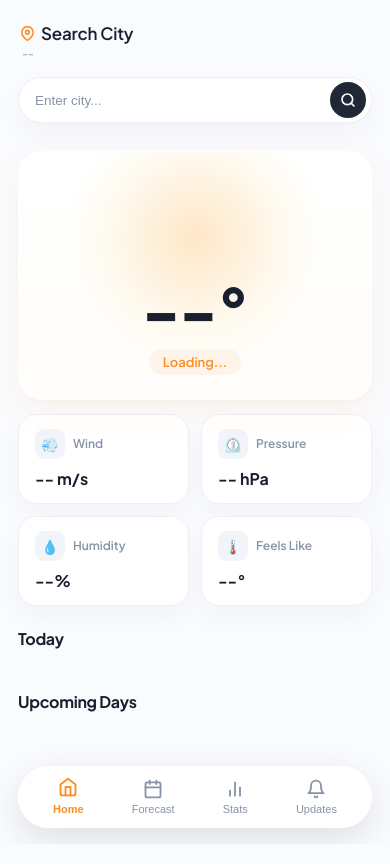
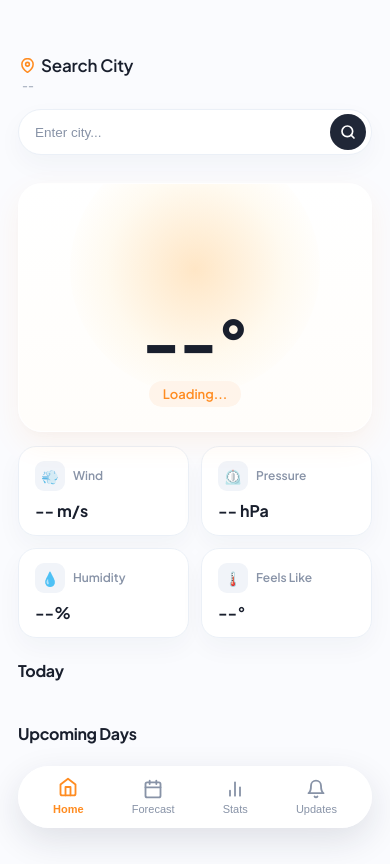
Before and after one commit to xrxeal/SmartWeatherApp, a Flask app: page / in a window 390 px wide. Before the commit the page ends 842 px from the top, so only its background shows below. Run offline with Flask 3, Linux system fonts and the light colour scheme.

Commit message:
Add status bar top clearance for mobile

```diff
--- a/static/style.css
+++ b/static/style.css
@@ -33,7 +33,7 @@ body {
     max-width: 430px;
     min-height: 100vh;
     background-color: #fafbfe;
-    padding: 18px 18px 110px;
+    padding: 50px 18px 110px;
     position: relative;
     margin: 0 auto;
 }
--- a/templates/index.html
+++ b/templates/index.html
@@ -8,7 +8,7 @@
     <link rel="preconnect" href="https://fonts.googleapis.com">
     <link rel="preconnect" href="https://fonts.gstatic.com" crossorigin>
     <link href="https://fonts.googleapis.com/css2?family=Plus+Jakarta+Sans:wght@400;500;600;700;800&display=swap" rel="stylesheet">
-   <link rel="stylesheet" href="{{ url_for('static', filename='style.css') }}?v=3">
+   <link rel="stylesheet" href="{{ url_for('static', filename='style.css') }}?v=4">
 </head>
 <body>
 
```
